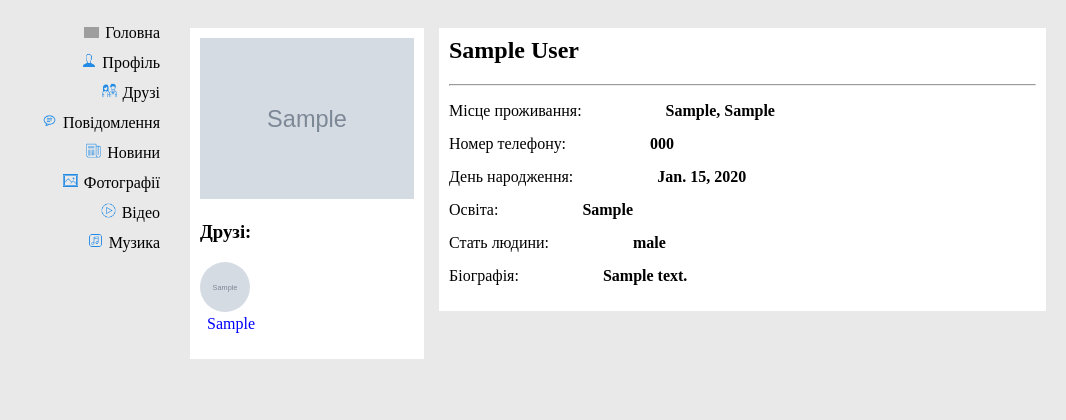
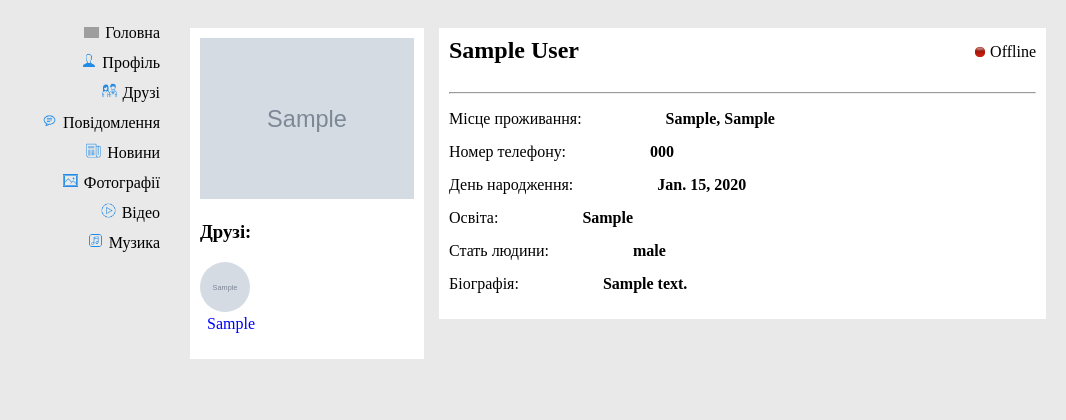
Before and after one commit to ZhankovVG/Ukrainian_social_network, a Django app: page /public_profile/1/ in a window 1280 px wide. Shown: the part 35-455 px from the top of the page, without its empty margins (214-1280 px from the left). Run offline with Django 4.2, Linux system fonts and the light colour scheme; a user stored in the database is signed in; tables that the repository leaves empty hold one stand-in row (values such as "Sample post"); grey boxes marked "Sample" are stand-in pictures; grey boxes are pictures that could not be loaded.

Commit message:
social network design development

```diff
--- a/static/profiles/css/profile_page/profile_page.css
+++ b/static/profiles/css/profile_page/profile_page.css
@@ -80,4 +80,25 @@
     margin-left: 80px;
 }
 
+.right-status {
+    display: flex;
+    align-items: center;
+}
+
+.user-name {
+    margin-right: 10px;
+}
+
+.online-status {
+    display: flex;
+    align-items: center;
+    margin-left: auto;
+    margin-top: -1px;
+}
+
+.right-block img {
+    width: 10px;
+    margin-right: 5px;
+}
+
 /* Styles for the right side of the page end */
--- a/templates/profiles/public_profile.html
+++ b/templates/profiles/public_profile.html
@@ -59,12 +59,14 @@
     <!-- Right side of the page -->
 
     <div class="right-block">
-        <h2 class="user-name">{{ user.first_name }} {{ user.last_name }}</h2>
-        <!-- <p class="online-status">
-            <img src="{% if is_online %}{% static 'profiles/img/on.png' %}{% else %}{% static 'profiles/img/off.png' %}{% endif %}"
-                alt="img-status">
-            {% if is_online %} Online {% else %} Offline {% endif %}
-        </p> -->
+        <div class="right-status">
+            <h2 class="user-name">{{ user.first_name }} {{ user.last_name }}</h2>
+            <p class="online-status">
+                <img src="{% if is_online %}{% static 'profiles/img/on.png' %}{% else %}{% static 'profiles/img/off.png' %}{% endif %}"
+                    alt="img-status">
+                {% if is_online %} Online {% else %} Offline {% endif %}
+            </p>
+        </div>
         <hr>
 
         <div class="right-side">
```
